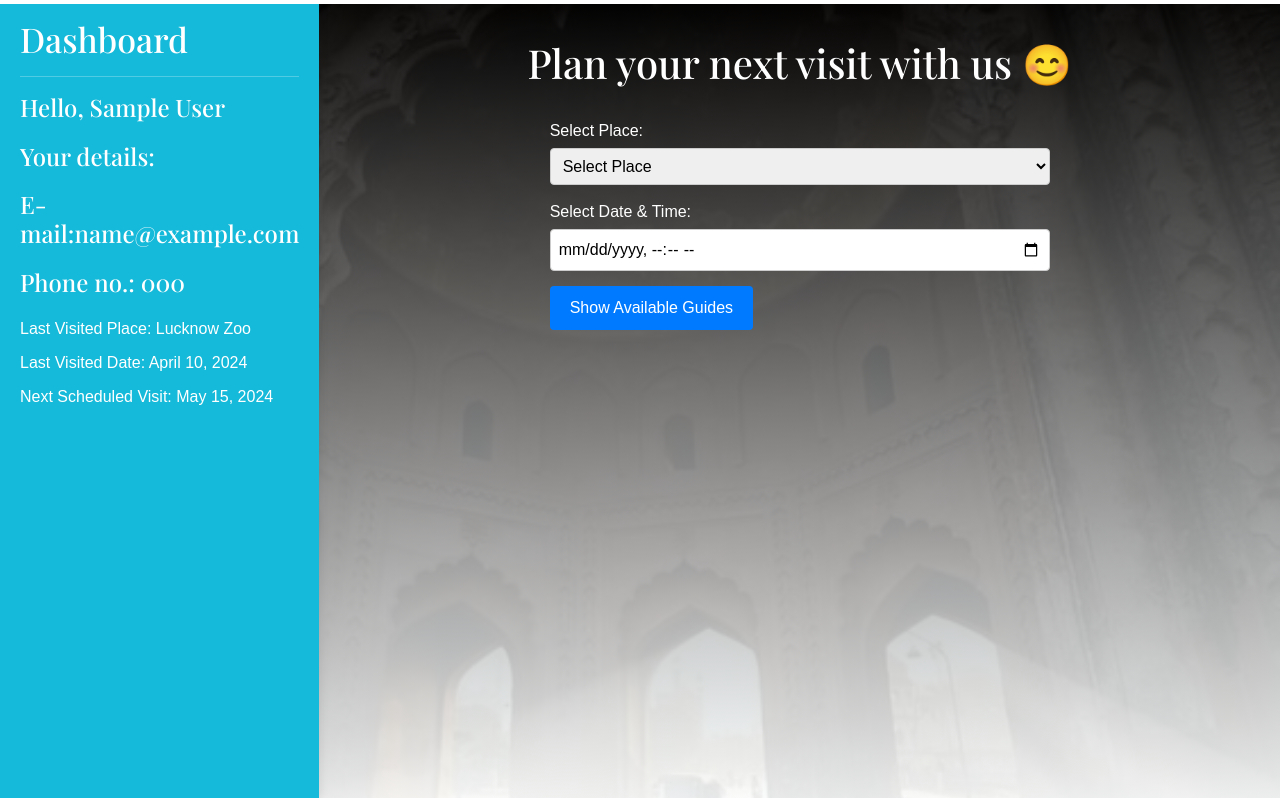
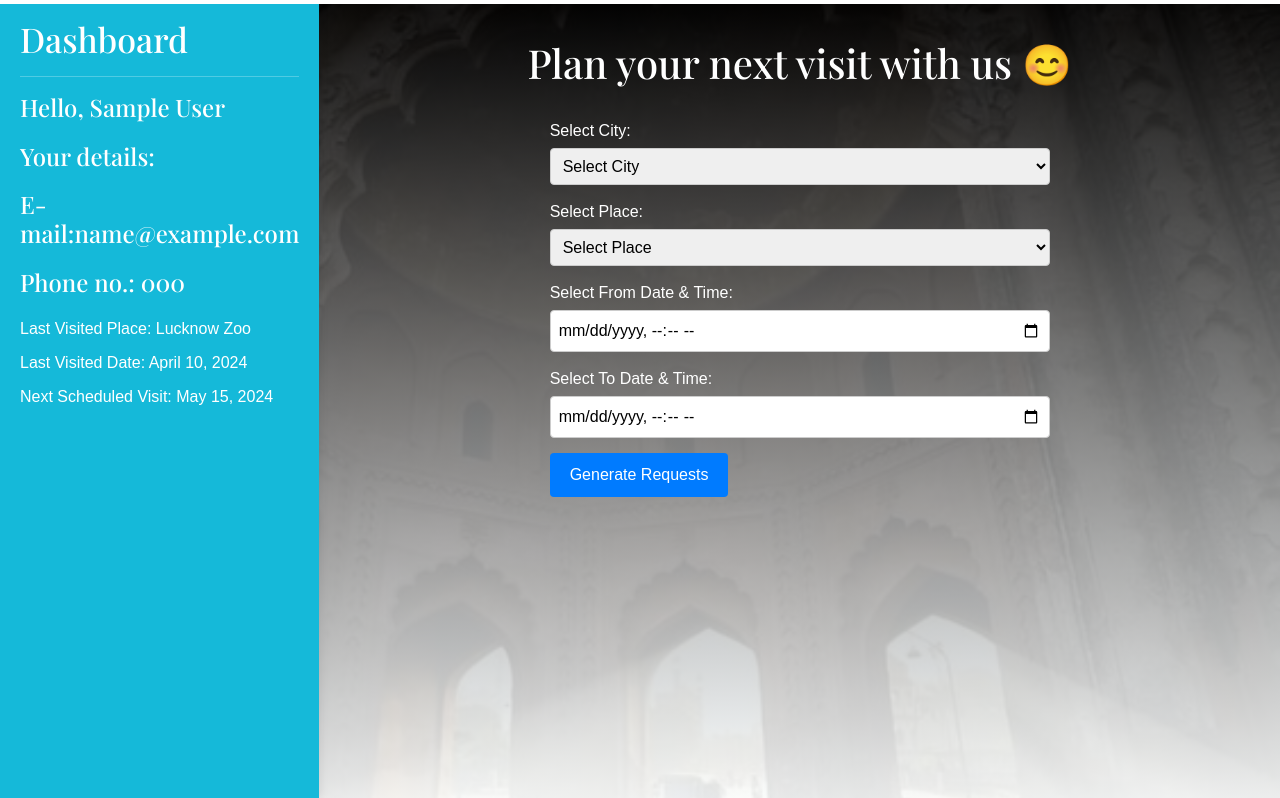
Before and after one commit to MuskanGupta333/wanderwise, a Django app: template wander_wise/Wander/templates/visitor.html in a window 1280 px wide. Shown: the part 126-924 px from the top of the page. Run offline with Django 5.2, Linux system fonts and the light colour scheme; a user stored in the database is signed in; tables that the repository leaves empty hold one stand-in row (values such as "Sample post"); the template is opened without the code that fills it: most values are stand-ins (such as "Sample title", 1, 10 or a date in 2020); some libraries are stand-ins or nearby versions.

Commit message:
aagey ka

```diff
--- a/wander_wise/Wander/templates/visitor.html
+++ b/wander_wise/Wander/templates/visitor.html
@@ -236,6 +236,11 @@
             <div class="main-content">
                 <h1>Plan your next visit with us 😊 </h1>
                 <form class="guide-form" id="guideForm">
+                    <label for="city">Select City:</label>
+                    <select id="city" name="city">
+                        <option value="">Select City</option>
+                        <option value="1">Lucknow</option>
+                    </select>
                     <label for="places">Select Place:</label>
                     <select id="places" name="places">
                         <option value="">Select Place</option>
@@ -244,9 +249,11 @@
                         <option value="3">Chota Imambara</option>
                         <option value="4">Rumi Darwaza</option>
                     </select>
-                    <label for="visitDate">Select Date & Time:</label>
-                    <input type="datetime-local" id="visitDate" name="visitDate">
-                    <button type="submit">Show Available Guides</button>
+                    <label for="visitDate">Select From Date & Time:</label>
+                    <input type="datetime-local" id="fvisitDate" name="fvisitDate">
+                    <label for="visitDate">Select To Date & Time:</label>
+                    <input type="datetime-local" id="tvisitDate" name="tvisitDate">
+                    <button type="submit">Generate Requests</button>
                 </form>
                 <div id="guideList" style="display: none;">
                     <h2>Available Guides</h2>
--- a/wander_wise/wander_wise/settings.py
+++ b/wander_wise/wander_wise/settings.py
@@ -80,7 +80,7 @@ WSGI_APPLICATION = 'wander_wise.wsgi.application'
 DATABASES = {
     'default': {
         'ENGINE': 'django.db.backends.mysql',
-        'NAME': 'Wanderwisedb',
+        'NAME': 'otherdb',
         'USER': 'root',
         'PASSWORD': 'pass123',
         'HOST': 'localhost',
```
Also changed, not shown: wander_wise/Wander/migrations/0001_initial.py, wander_wise/Wander/migrations/0002_remove_guide_user.py (deleted), wander_wise/Wander/migrations/0003_guide_user.py (deleted), wander_wise/Wander/migrations/0004_guide_govtidtype_alter_guide_govt_id_and_more.py (deleted).
